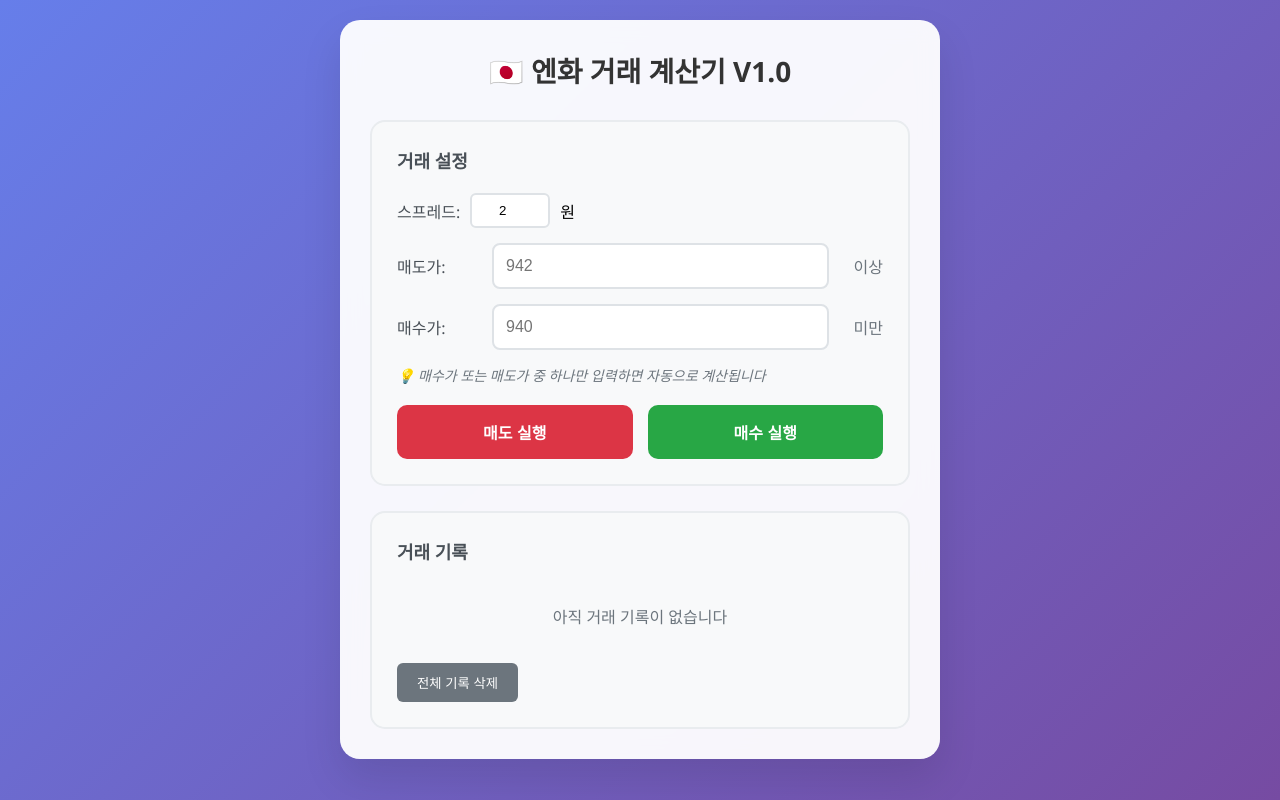
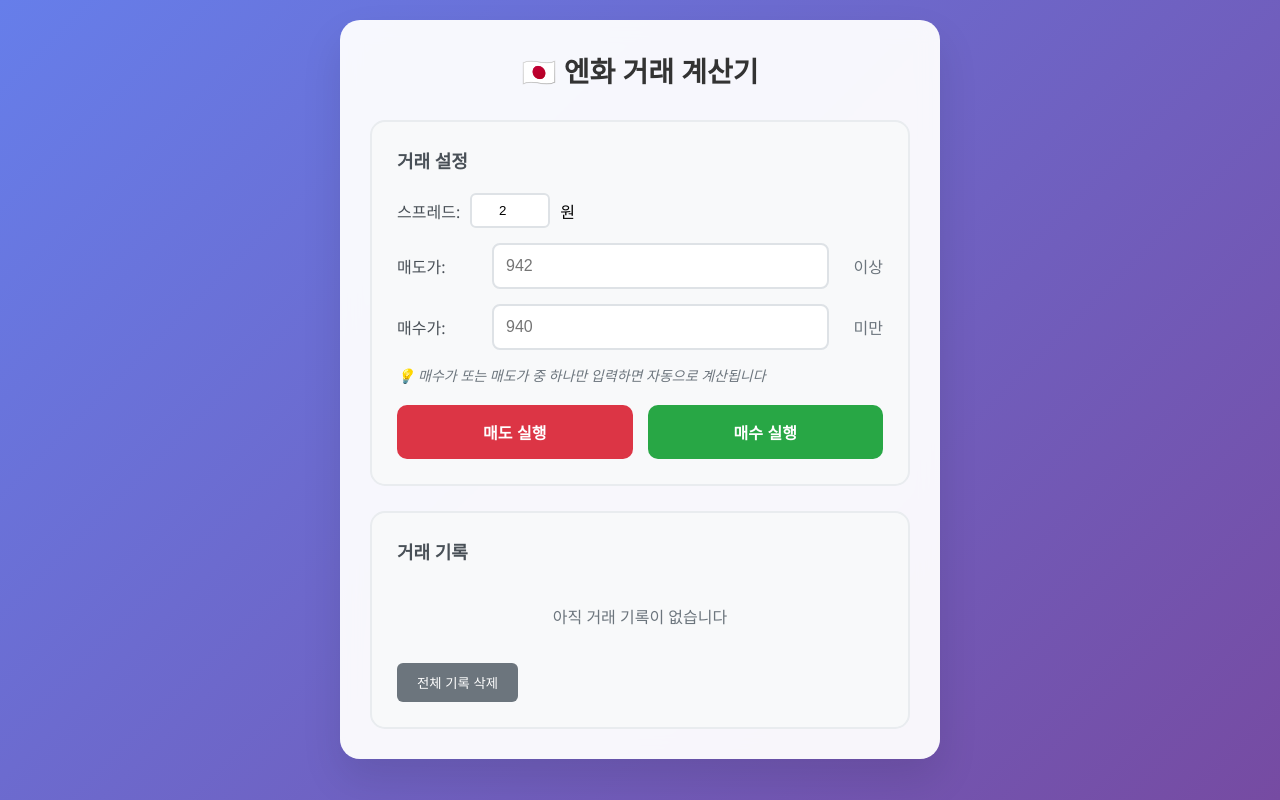
Before and after one commit to loveeuge/JP_TOSS, a plain HTML site: page index.html in a window 1280 px wide. Drawn offline with Linux system fonts and the light colour scheme.

Commit message:
Update index.html

```diff
--- a/index.html
+++ b/index.html
@@ -3,7 +3,7 @@
 <head>
     <meta charset="UTF-8">
     <meta name="viewport" content="width=device-width, initial-scale=1.0">
-    <title>엔화 거래 계산기 v1.0</title>
+    <title>엔화 거래 계산기</title>
     <style>
         * {
             margin: 0;
@@ -242,7 +242,7 @@
 </head>
 <body>
     <div class="container">
-        <h1 class="title">🇯🇵 엔화 거래 계산기 V1.0</h1>
+        <h1 class="title">🇯🇵 엔화 거래 계산기</h1>
 
         <div class="input-section">
             <h3 class="section-title">거래 설정</h3>
```
